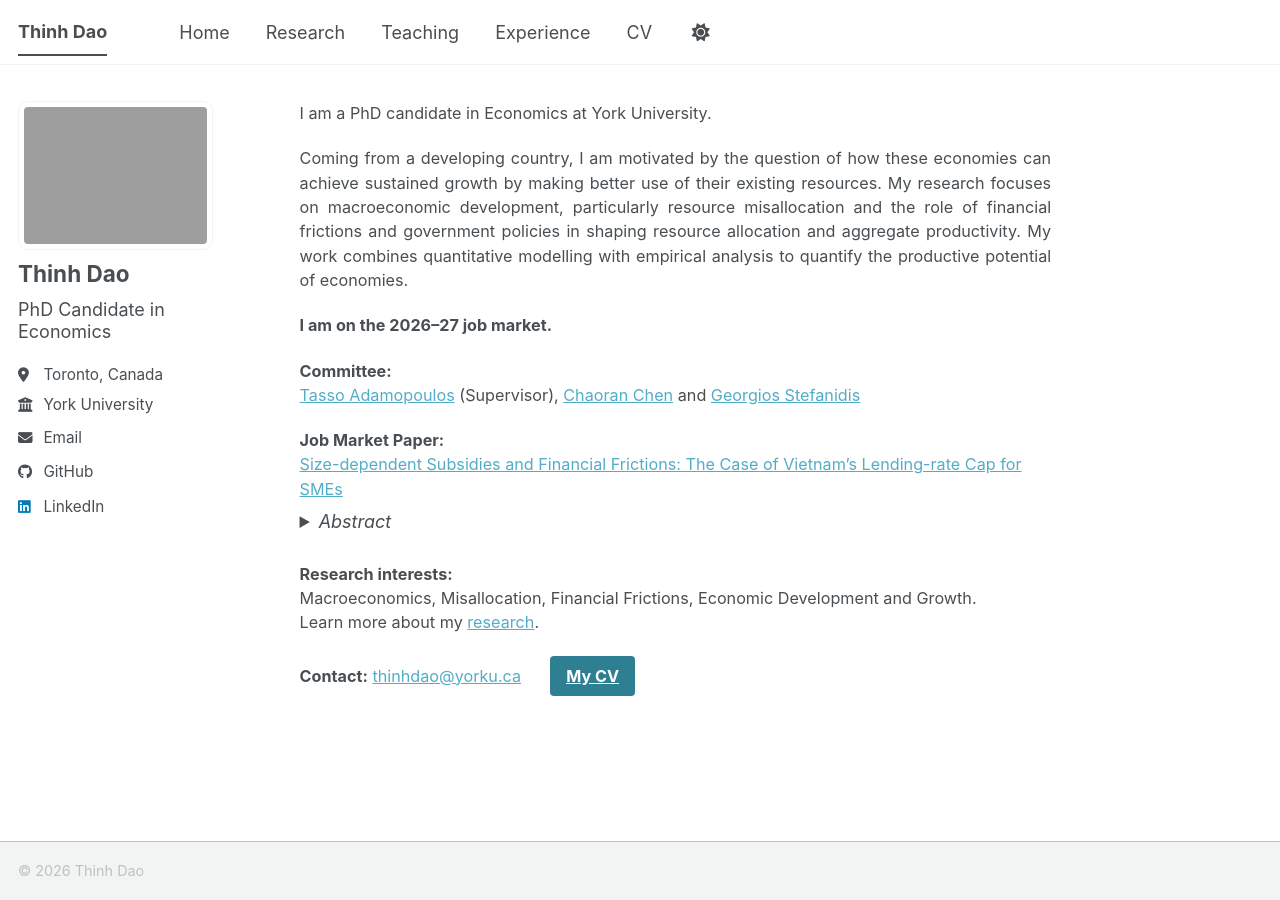
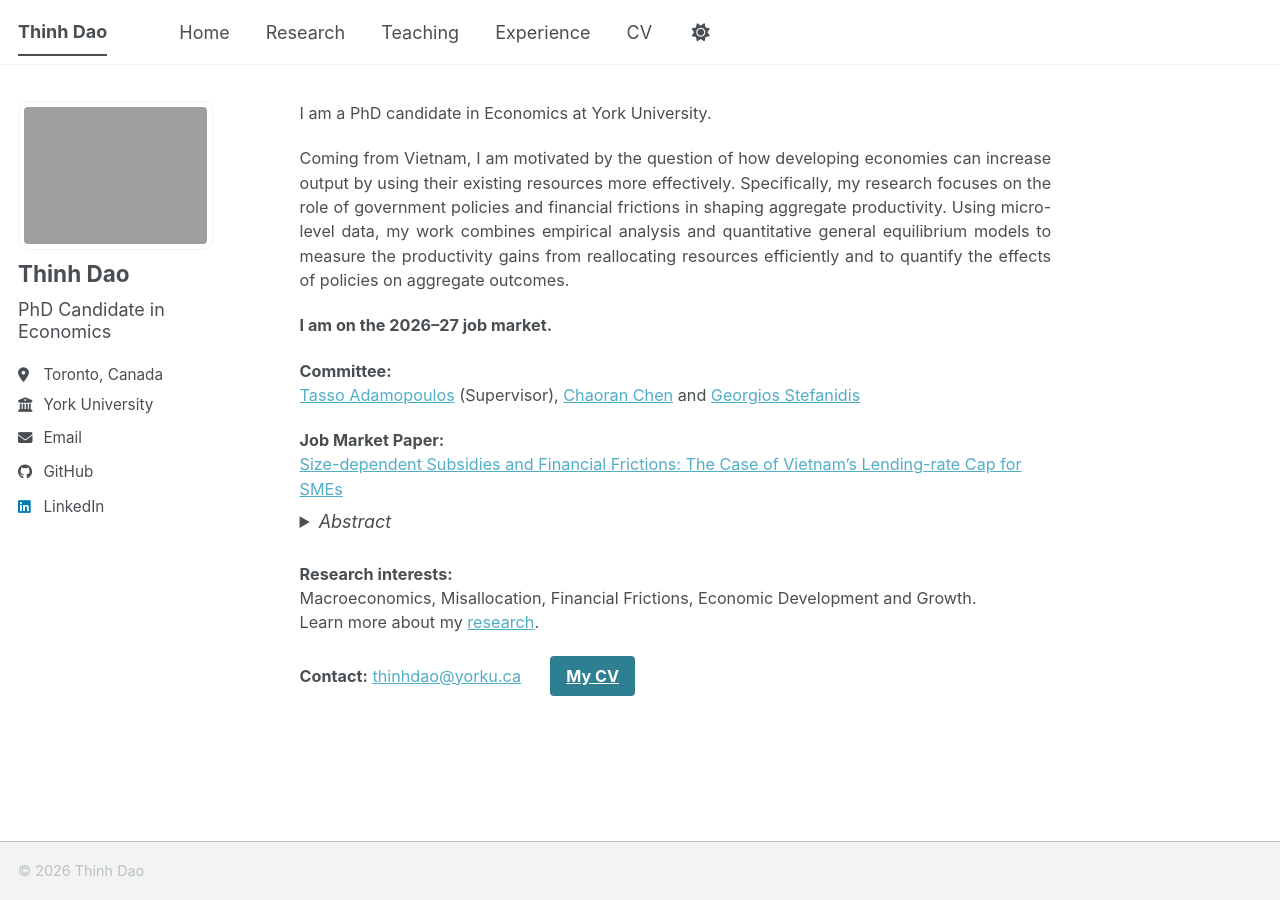
Before and after one commit to thinh-dao-econ/thinh-dao-econ.github.io, a Jekyll site: the page built from _pages/about.md, in a window 1280 px wide. Built offline with Jekyll 4.4.1, drawn with Linux system fonts in a browser that asks for light colours; a style sheet for code colours, icons or effects is not loaded.

Commit message:
Update about page with refined research description
Revised personal statement to specify background and research focus.

```diff
--- a/_pages/about.md
+++ b/_pages/about.md
@@ -9,7 +9,7 @@ redirect_from:
 
 I am a PhD candidate in Economics at York University.
 
-Coming from a developing country, I am motivated by the question of how these economies can achieve sustained growth by making better use of their existing resources. My research focuses on macroeconomic development, particularly resource misallocation and the role of financial frictions and government policies in shaping resource allocation and aggregate productivity. My work combines quantitative modelling with empirical analysis to quantify the productive potential of economies.
+Coming from Vietnam, I am motivated by the question of how developing economies can increase output by using their existing resources more effectively. Specifically, my research focuses on the role of government policies and financial frictions in shaping aggregate productivity. Using micro-level data, my work combines empirical analysis and quantitative general equilibrium models to measure the productivity gains from reallocating  resources efficiently and to quantify the effects of policies on aggregate outcomes.
 
 **I am on the 2026–27 job market.**
 
```
